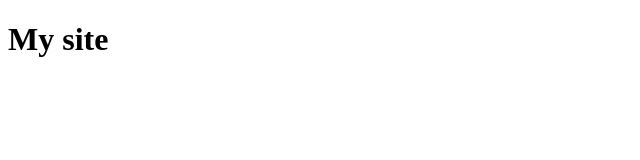
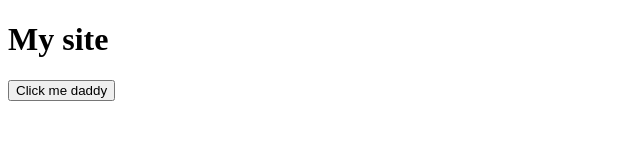
Before and after one commit to gauravguptaa28/demo-repo, a plain HTML site: page index.html in a window 1280 px wide. Shown: the whole page, without its empty margins (0-640 px from the left). Drawn offline with Linux system fonts and the light colour scheme.

Commit message:
second commit

```diff
--- a/index.html
+++ b/index.html
@@ -1,11 +1,15 @@
 <!DOCTYPE html>
 <html lang="en">
+
 <head>
     <meta charset="UTF-8">
     <meta name="viewport" content="width=device-width, initial-scale=1.0">
     <title>Document</title>
 </head>
+
 <body>
     <h1>My site</h1>
+    <button>Click me daddy</button>
 </body>
+
 </html>
```
